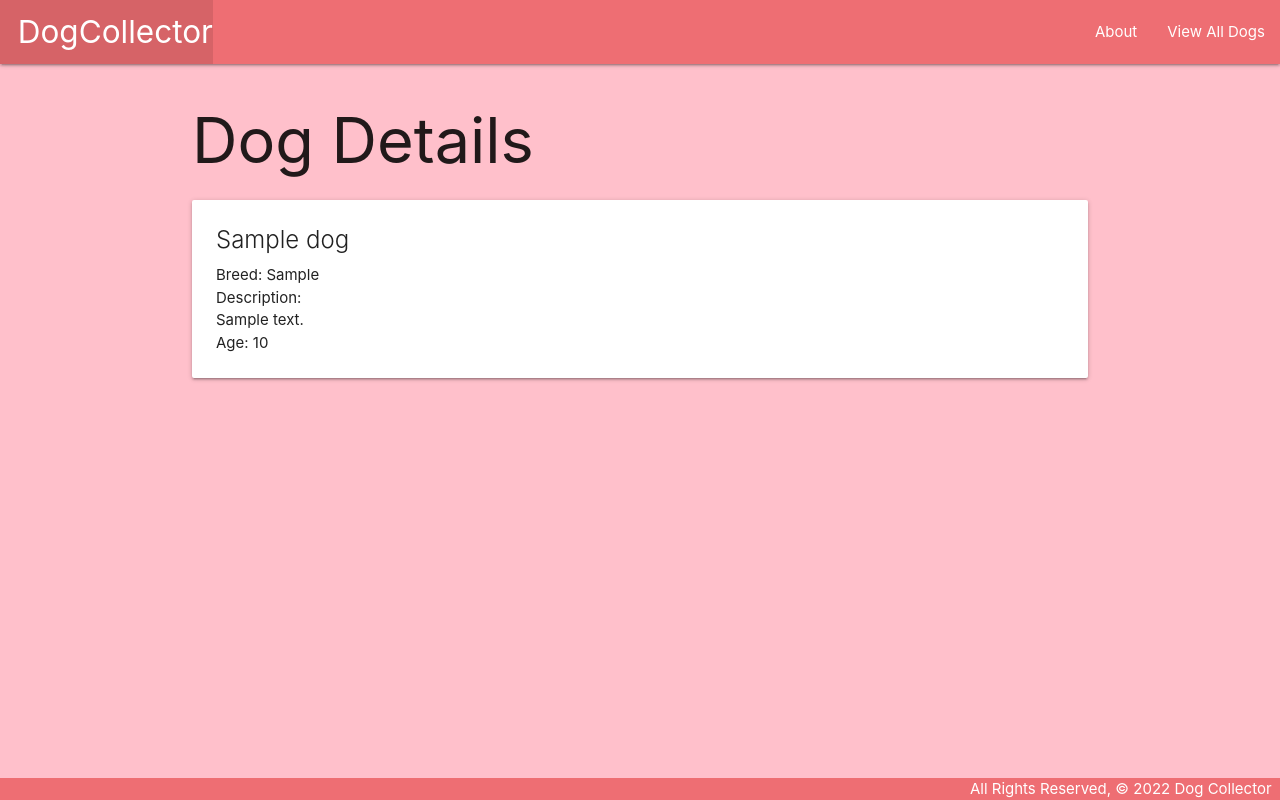
After one commit to Jessicanguyenn81/dog-collector, a Django app: page /dogs/1/ in a window 1280 px wide. The commit adds this page. Run offline with Django 4.2, Linux system fonts and the light colour scheme; tables that the repository leaves empty hold one stand-in row (values such as "Sample post").

Commit message:
added details page

```diff
--- a/main_app/templates/base.html
+++ b/main_app/templates/base.html
@@ -14,11 +14,11 @@
     <nav>
       <div class="nav-wrapper">
         <ul>
-          <li><a href="/" class="left brand-logo">&nbsp;&nbsp;DogCollector</a></li>
+          <li><a href="{% url 'home' %}" class="left brand-logo">&nbsp;&nbsp;DogCollector</a></li>
         </ul>
         <ul class="right">
-            <li><a href="/about">About</a></li>
-            <li><a href="/dogs">View All Dogs</a></li>
+            <li><a href="{% url 'about' %}">About</a></li>
+            <li><a href="{% url 'index' %}">View All Dogs</a></li>
         </ul>
       </div>
     </nav>
--- /dev/null
+++ b/main_app/templates/dogs/detail.html
@@ -0,0 +1,19 @@
+{% extends 'base.html' %}
+{% block content %}
+
+<h1>Dog Details</h1>
+
+<div class="card">
+  <div class="card-content">
+    <span class="card-title">{{ dog.name }}</span>
+    <p>Breed: {{ dog.breed }}</p>
+    <p>Description: {{ dog.description|linebreaks }}</p>
+    {% if dog.age > 0 %}
+      <p>Age: {{ dog.age }}</p>
+    {% else %}
+      <p>Age: Puppy</p>
+    {% endif %}
+  </div>
+</div>
+
+{% endblock %}
--- a/main_app/templates/dogs/index.html
+++ b/main_app/templates/dogs/index.html
@@ -5,16 +5,18 @@
 
 {% for dog in dogs %}
   <div class="card">
+    <a href="{% url 'detail' dog.id %}">
       <div class="card-content">
         <span class="card-title">{{ dog.name }}</span>
         <p>Breed: {{ dog.breed }}</p>
-      <p>Description: {{ dog.description }}</p>
+        <p>Description: {{ dog.description|linebreaks }}</p>
         {% if dog.age > 0 %}
         <p>Age: {{ dog.age }}</p>
         {% else %}
         <p>Age: Puppy</p>
         {% endif %}
       </div>
+    </a>
   </div>
 {% endfor %}
 
--- a/main_app/urls.py
+++ b/main_app/urls.py
@@ -4,5 +4,6 @@ from . import views
 urlpatterns = [
     path('', views.home, name='home'),
     path('about/', views.about, name='about'),
-    path('dogs/', views.dogs_index, name="index")
+    path('dogs/', views.dogs_index, name="index"),
+    path('dogs/<int:dog_id>/', views.dogs_detail, name='detail')
 ]
--- a/main_app/views.py
+++ b/main_app/views.py
@@ -12,3 +12,7 @@ def about(request):
 def dogs_index(request):
     dogs = Dog.objects.all()
     return render(request, 'dogs/index.html', {'dogs': dogs})
+
+def dogs_detail(request, dog_id):
+    dog = Dog.objects.get(id=dog_id)
+    return render(request, 'dogs/detail.html', {'dog': dog})
```
Lines whose indentation alone changed are shown as unchanged.
